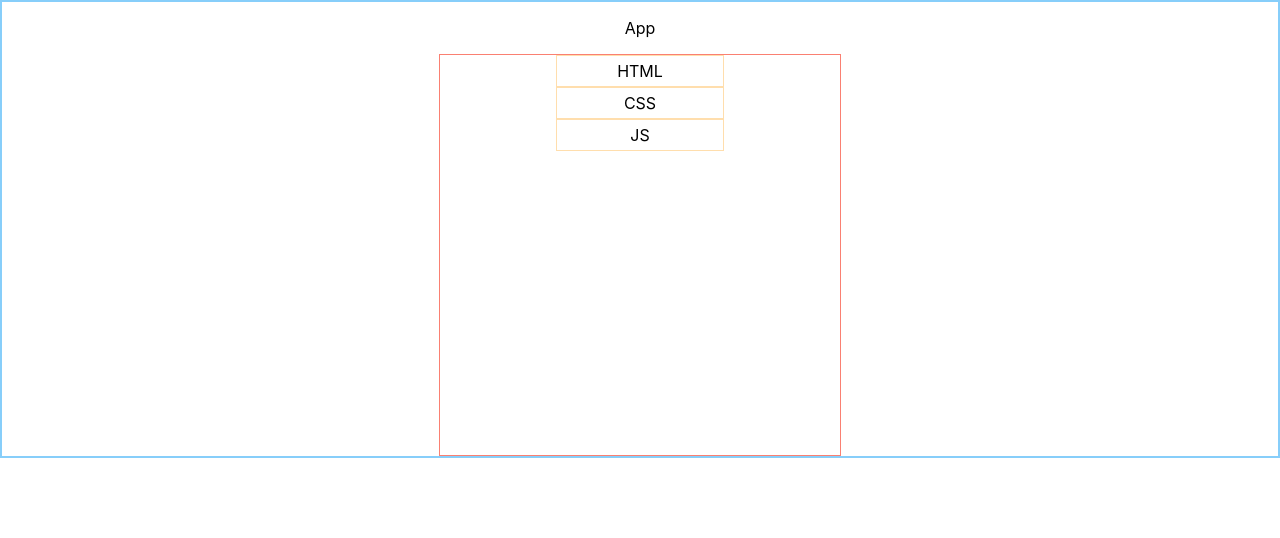
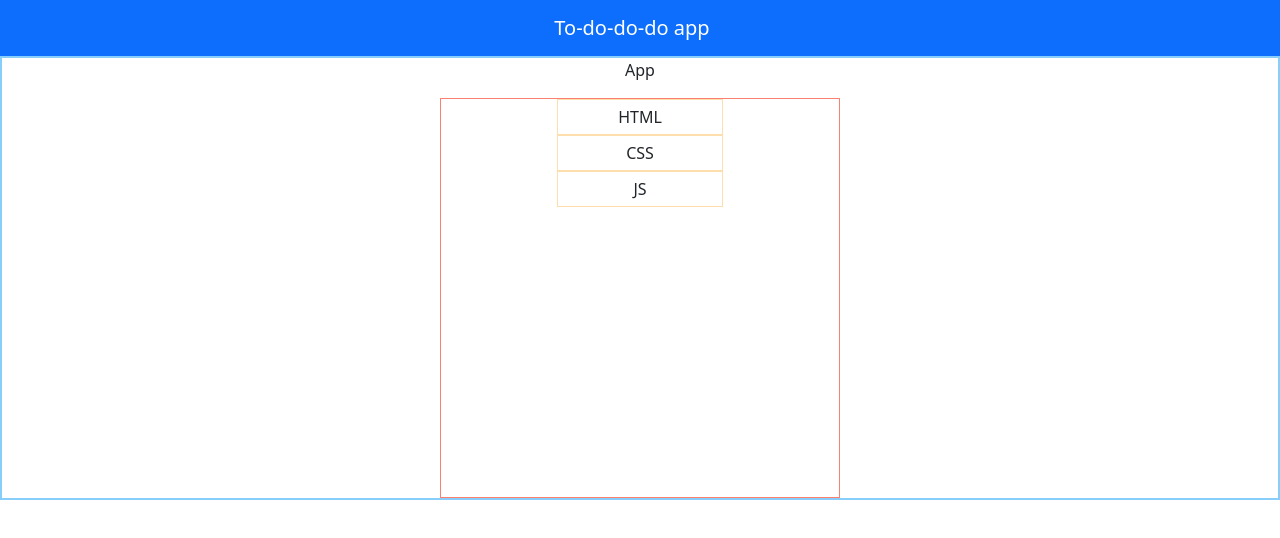
Before and after one commit to mishken3/Modern-Todo, a React (Create React App) app: page / in a window 1280 px wide. Shown: the top 538 px of the page. Built offline with nearby package versions, Linux system fonts and the light colour scheme.

Commit message:
add header comp & connect bootstrap css to App

```diff
--- a/src/App.tsx
+++ b/src/App.tsx
@@ -2,12 +2,14 @@ import React from 'react';
 import { Provider } from 'react-redux';
 import { store } from './redux/index';
 import './App.css';
+import 'bootstrap/dist/css/bootstrap.min.css';
 
-import { Todo } from './components/Todo';
+import { Header, Todo } from './components';
 
 function App() {
 	return (
 		<Provider store={store}>
+			<Header />
 			<div className="App">
 				<p>App</p>
 				<Todo />
--- /dev/null
+++ b/src/components/Header/Header.tsx
@@ -0,0 +1,12 @@
+import React from 'react';
+import { Container, Navbar } from 'react-bootstrap';
+
+export const Header = () => {
+	return (
+		<Navbar bg="primary" variant="dark">
+			<Container className="justify-content-center">
+				<Navbar.Brand>To-do-do-do app</Navbar.Brand>
+			</Container>
+		</Navbar>
+	);
+};
--- /dev/null
+++ b/src/components/Header/index.ts
@@ -0,0 +1 @@
+export * from './Header';
--- /dev/null
+++ b/src/components/index.ts
@@ -0,0 +1,2 @@
+export * from './Header';
+export * from './Todo';
```
